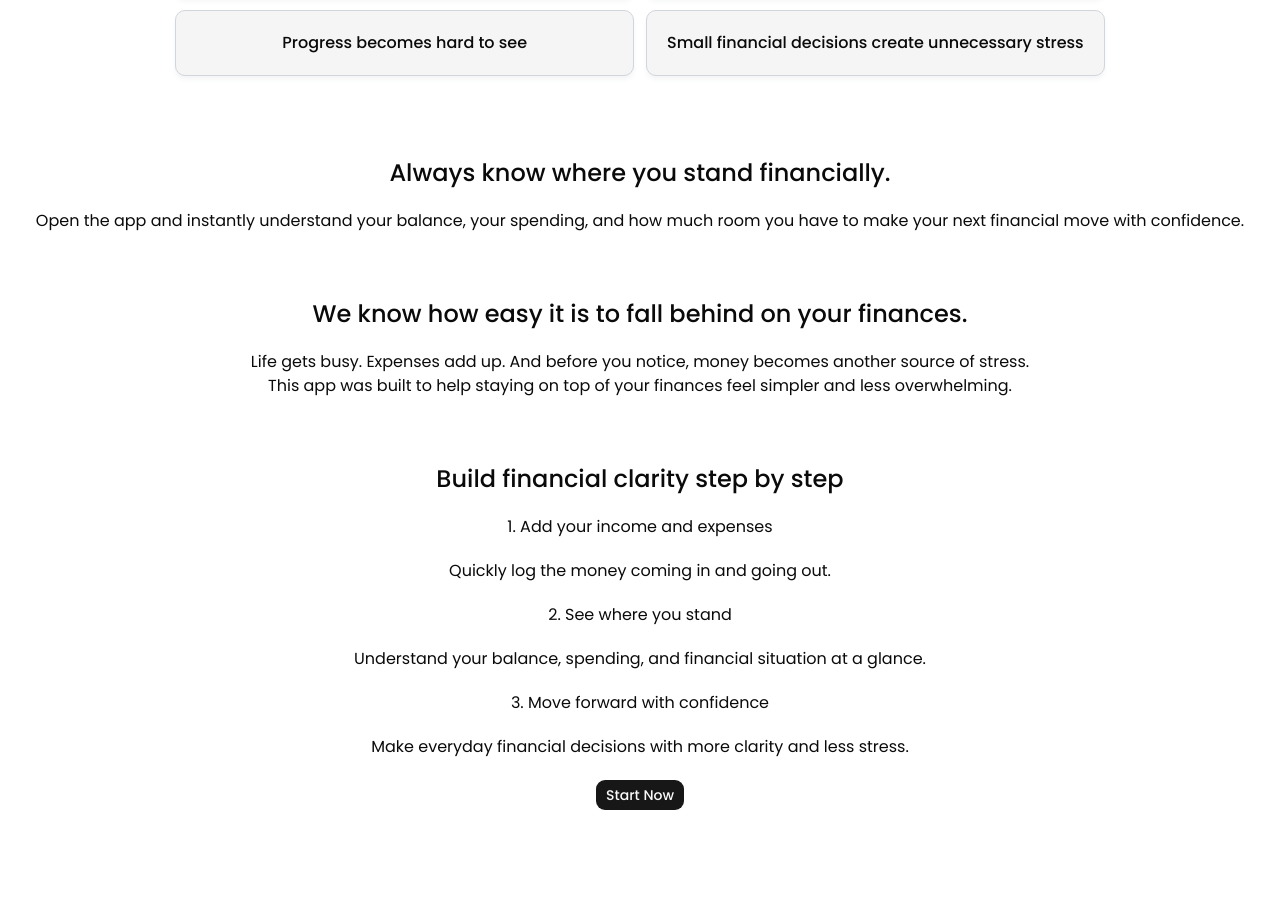
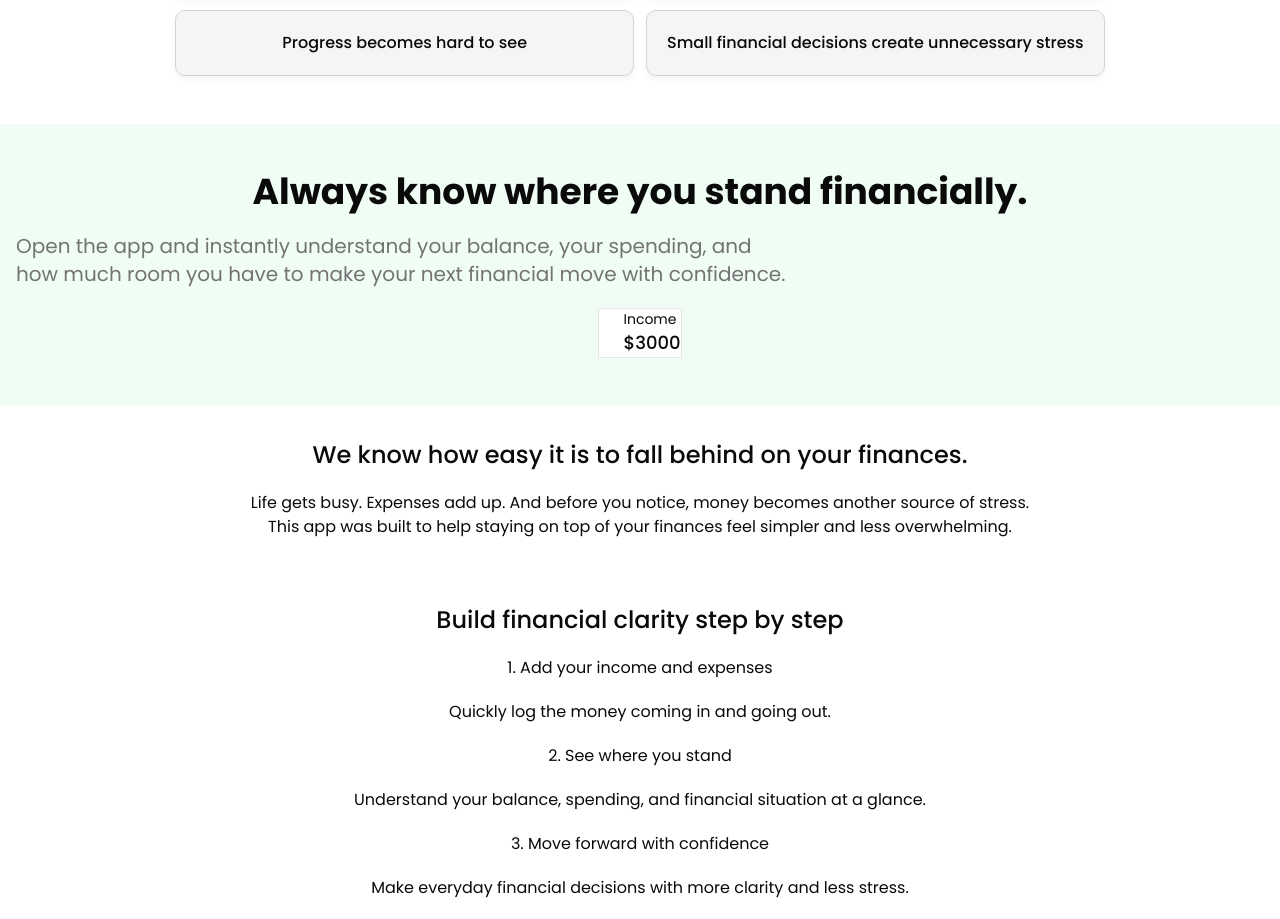
Before and after one commit to Elix-lab/finance-app, a Next.js app: page / in a window 1280 px wide. Shown: the part 1085-2004 px from the top of the page. Before the commit the page ends 1928 px from the top, so only its background shows below. Built offline with nearby package versions, Linux system fonts and the light colour scheme.

Commit message:
Started styling ValueProposition.tsx

```diff
--- a/src/components/home-page/Stakes.tsx
+++ b/src/components/home-page/Stakes.tsx
@@ -13,7 +13,7 @@ function Stakes() {
       </h2>
       <ul className="flex flex-col gap-3 max-w-6xl lg:grid lg:grid-cols-2">
         {stakes.map((stake,index) => (
-          <li key={index} className="border border-gray-300 shadow-md shadow-gray-100 rounded-lg font-medium text-center p-3 bg-background lg:p-5 hover:bg-red-100 transition-all">
+          <li key={index} className="border border-gray-300 shadow-md shadow-gray-100 rounded-lg font-medium text-center p-3 bg-background lg:p-5 hover:bg-red-100 hover:border-rose-300 hover:shadow-red-100 transition-all">
             {stake}
           </li>
         ))}
--- a/src/components/home-page/ValueProposition.tsx
+++ b/src/components/home-page/ValueProposition.tsx
@@ -1,10 +1,24 @@
 function ValueProposition() {
   return (
-    <div className="flex flex-col gap-5 py-8">
-      <h2 className="text-2xl/snug font-medium text-balance text-center">
+    <div className="flex flex-col items-center gap-5 py-12 px-4 bg-green-50">
+      <h2 className="max-w-3xl text-2xl font-bold text-center text-balance lg:text-3xl xl:text-4xl lg:max-w-5xl">
         Always know where you stand financially.
       </h2>
-      <p className="text-balance text-center">Open the app and instantly understand your balance, your spending, and how much room you have to make your next financial move with confidence.</p>
+      <p className="text-base text-muted-foreground text-center text-balance lg:text-start lg:text-xl">Open the app and instantly understand your balance, your spending, and how much room you have to make your next financial move with confidence.</p>
+      <div className="flex items-center gap-2 bg-card border">
+            {/* Icon */}
+            <span className={`flex justify-center items-center p-2 rounded-md`}>
+              {/* <Icon className={`text-lg sm:text-xl`} /> */}
+            </span>
+            <div>
+              {/* Income/expenses label */}
+              <p className="text-xs sm:text-sm">Income</p>
+              {/* Amount */}
+              <span className={`text-base font-medium sm:text-lg`}>
+                $3000
+              </span>
+            </div>
+          </div>
     </div>
   );
 }
```
